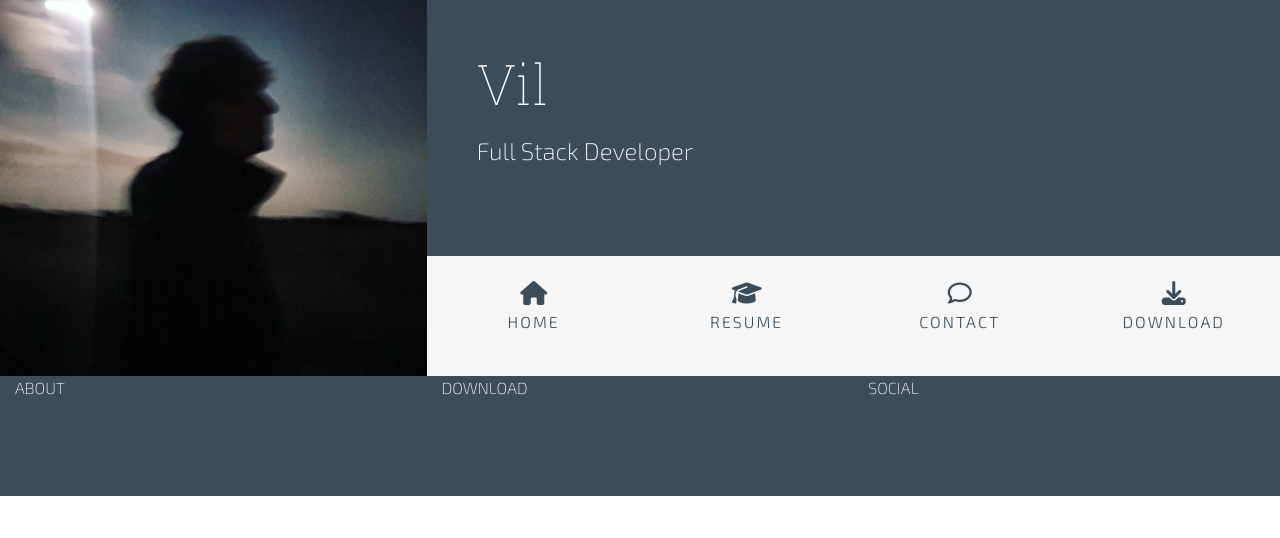
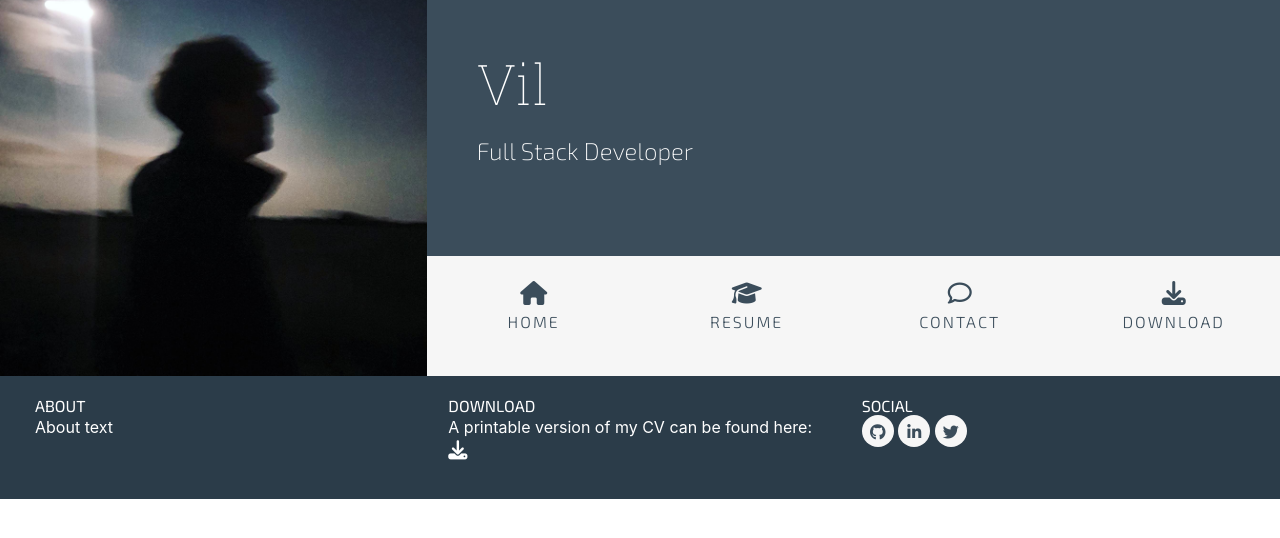
Before and after one commit to vkleer/ci-resume, a plain HTML site: page index.html in a window 1280 px wide. Drawn offline with nearby package versions, Linux system fonts and the light colour scheme.

Commit message:
Add content to footer and add more style to it

```diff
--- a/assets/css/style.css
+++ b/assets/css/style.css
@@ -20,8 +20,13 @@ h1, h2, h3, h4 {
 
 .general-sub {
     font-family: 'Exo 2', sans-serif;
-    font-weight: 200;
+    font-weight: 400;
+    font-size: 1rem;
     color: #fff;
+}
+
+.inline-block {
+    display: inline-block;
 }
 
 /* Heading */
@@ -43,6 +48,7 @@ header {
     transition: all .5s ease-in-out;
     -webkit-transition: all .5s ease-in-out;
     -moz-transition: all .5s ease-in-out;
+    -o-transition: all .5 ease-in-out;
 }
 
 .name {
@@ -108,10 +114,48 @@ header {
 /* Footer */
 
 footer {
-    background-color: #3b4d5b;
+    background-color: #2b3c49;
     color: #fff;
     min-height: 120px;
     margin: 0;
+}
+
+#footer-details {
+    padding: 20px;
+}
+
+.cv-pdf i {
+    font-size: 1.2rem;
+    color: #fff;
+    text-align: center;
+    transition: all .5s ease-in-out;
+    -webkit-transition: all .25s ease-in-out;
+    -moz-transition: all .25s ease-in-out;
+    -o-transition: all .25s ease-in-out;
+}
+.cv-pdf i:hover {
+    color: #f8ae0f;
+}
+
+.social-links {
+    padding-bottom: 15px;
+}
+.social-links li a i {
+    height: 32px;
+    width: 32px;
+    padding: 12px 0;
+    border-radius: 50%;
+    font-size: 1rem;
+    line-height: 10px;
+    text-align: center;
+    color: #3b4d5b;
+    background-color: #f6f6f6;
+    -webkit-transition: all .25s ease-in-out;
+    -moz-transition: all .25s ease-in-out;
+    -o-transition: all .25s ease-in-out;
+}
+.social-links li a i:hover {
+    background-color: #f8ae0f;
 }
 
 /* Hover.css */
--- a/index.html
+++ b/index.html
@@ -49,15 +49,42 @@
 
     </section>
     <footer class="container-fluid">
-        <div class="row">
+        <div id="footer-details" class="row">
             <div class="col-sm-4">
-                <p class="uppercase general-sub">About</p>
+                <h1 class="uppercase general-sub">About</h1>
+                <p class="inline-block">About text</p>
             </div>
             <div class="col-sm-4">
-                <p class="uppercase general-sub">Download</p>
+                <h1 class="uppercase general-sub">Download</h1>
+                <p class="inline-block">A printable version of my CV can be found here:
+                    <a href="#" target="_blank" class="cv-pdf">
+                        <i class="fa fa-download" aria-hidden="true"></i>
+                        <span class="sr-only">Download link</span>
+                    </a>
+                </p>
             </div>
             <div class="col-sm-4">
-                <p class="uppercase general-sub">Social</p>
+                <h1 class="uppercase general-sub">Social</h1>
+                <ul class="list-inline social-links">
+                    <li class="list-inline-item">
+                        <a href="#" target="_blank">
+                            <i class="fa fa-github" aria-hidden="true"></i>
+                            <span class="Links to Github"></span>
+                        </a>
+                    </li>
+                    <li class="list-inline-item">
+                        <a href="#" target="_blank">
+                            <i class="fa fa-linkedin" aria-hidden="true"></i>
+                            <span class="Links to LinkedIn"></span>
+                        </a>
+                    </li>
+                    <li class="list-inline-item">
+                        <a href="#" target="_blank">
+                            <i class="fa fa-twitter" aria-hidden="true"></i>
+                            <span class="Links to Twitter"></span>
+                        </a>
+                    </li>
+                </ul>
             </div>
         </div>
     </footer>
```
